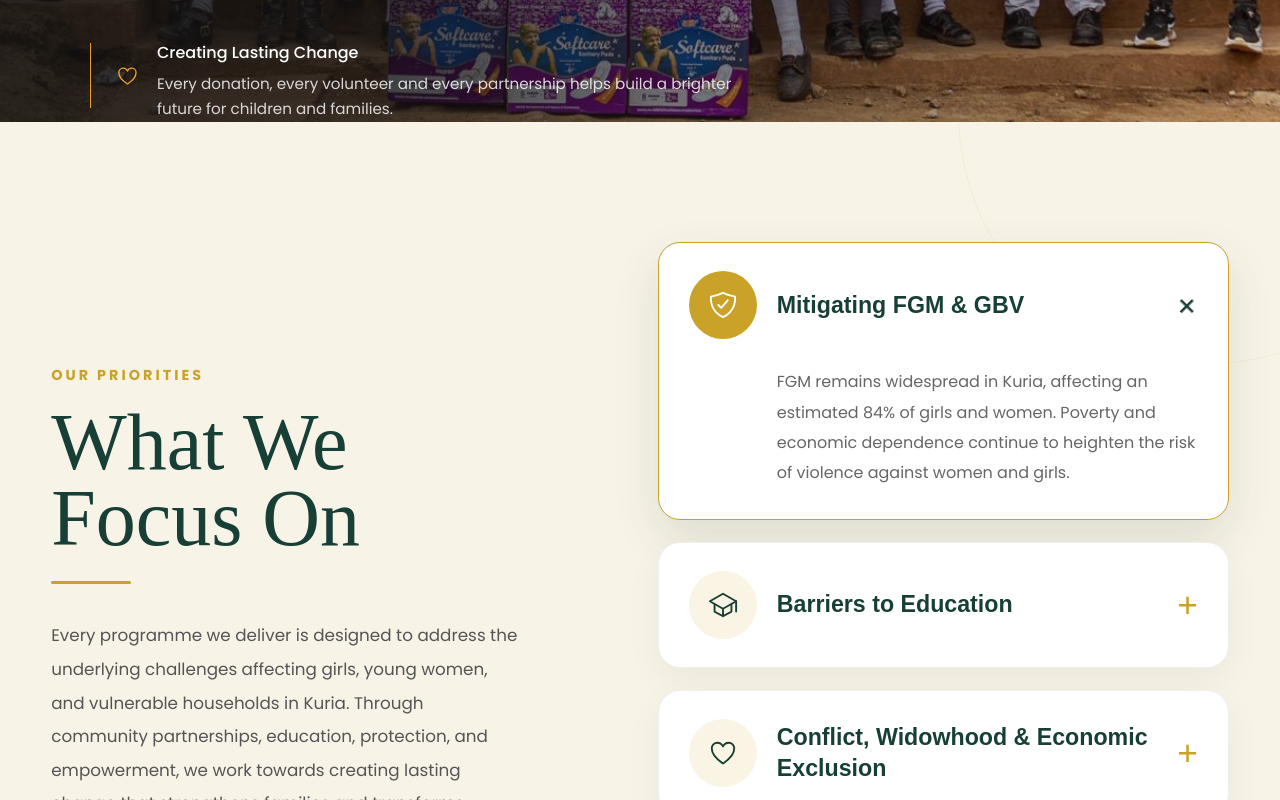
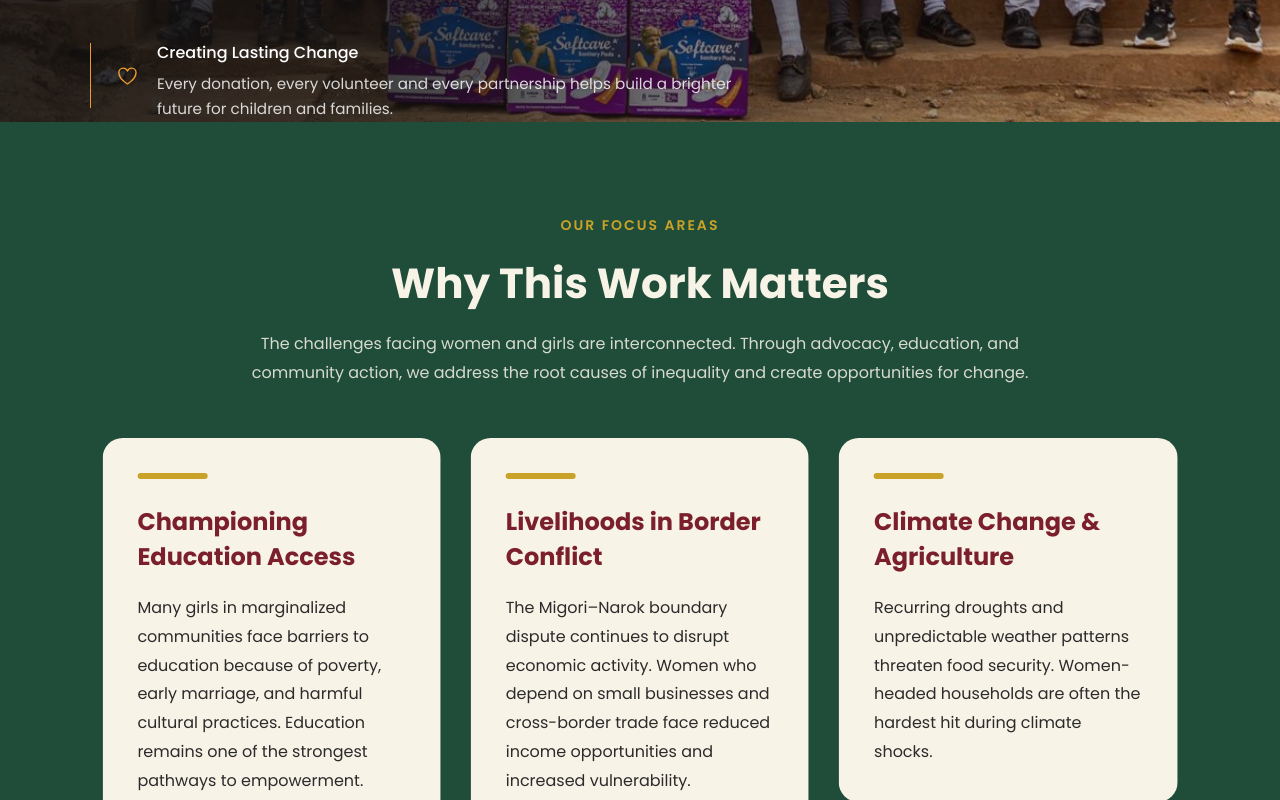
Before and after one commit to boyani-Otieno/gati-foundation, a React (Create React App) app: page / in a window 1280 px wide. Shown: the part 840-1640 px from the top of the page. Built offline with nearby package versions, Linux system fonts and the light colour scheme.

Commit message:
edit design layout

```diff
--- a/src/components/home/Home.jsx
+++ b/src/components/home/Home.jsx
@@ -24,6 +24,7 @@ const Home = () => {
         <Hero />
       </div>
       <div data-aos="fade-right">
+        <Awards />
         <Featured />
       </div>
       <div data-aos="fade-left">
```
Also changed, not shown: src/components/Our/OurWork.css (added), src/components/Our/OurWork.jsx (added).
